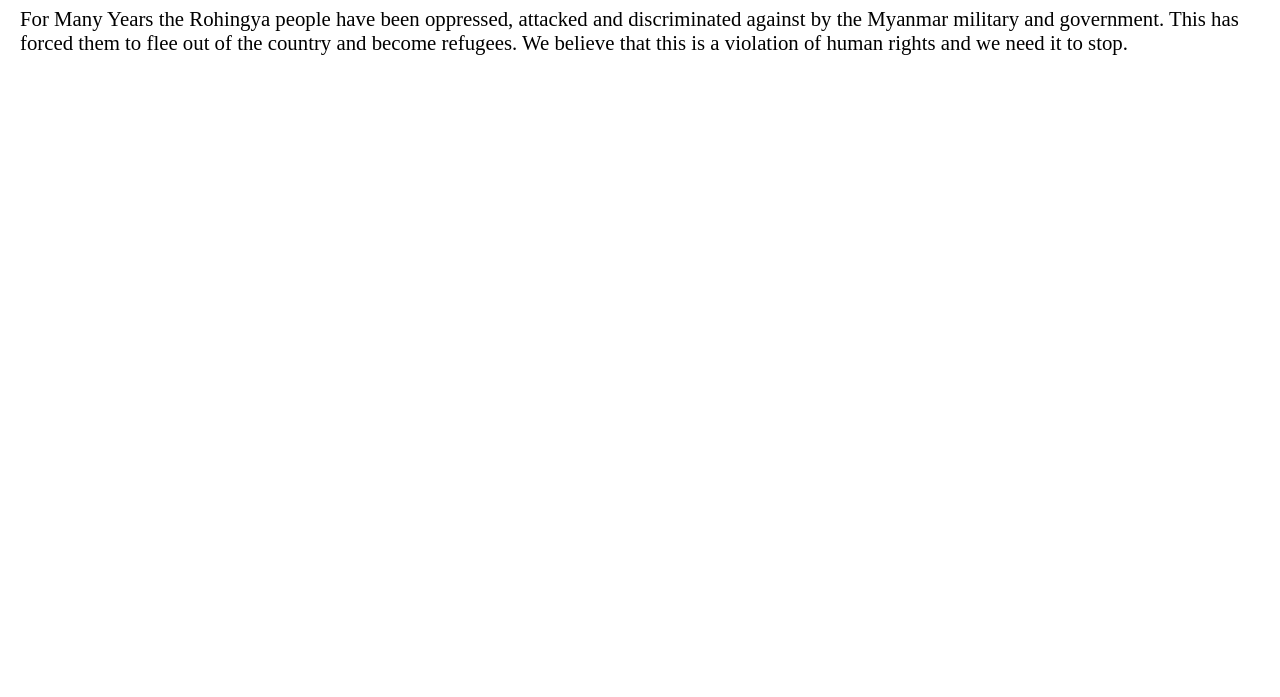
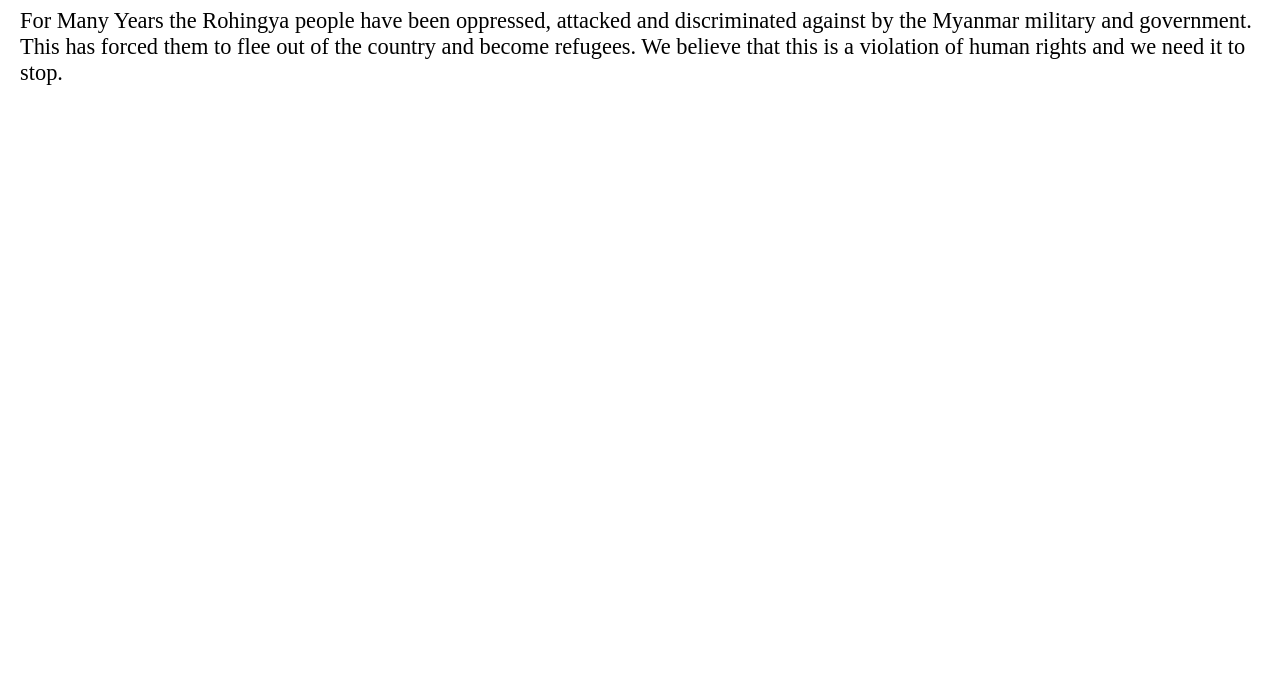
Before and after one commit to loj9634/myanmar, a plain HTML site: page 2.html in a window 1280 px wide. Shown: the part 103-800 px from the top of the page. Drawn offline with Linux system fonts and the light colour scheme.

Commit message:
Update 2.html

```diff
--- a/2.html
+++ b/2.html
@@ -12,7 +12,7 @@
     </div>
     <div class="content">
       <h1>Rohingya people in Myanmar</h1>
-      <p style="font-size:130%">
+      <p style="font-size:140%">
         For Many Years the Rohingya people have been oppressed, attacked and discriminated against by the Myanmar military and government. This has forced them to flee out of the country and become refugees. We believe that this is a violation of human rights and we need it to stop.
       </p>
   </div>
```
